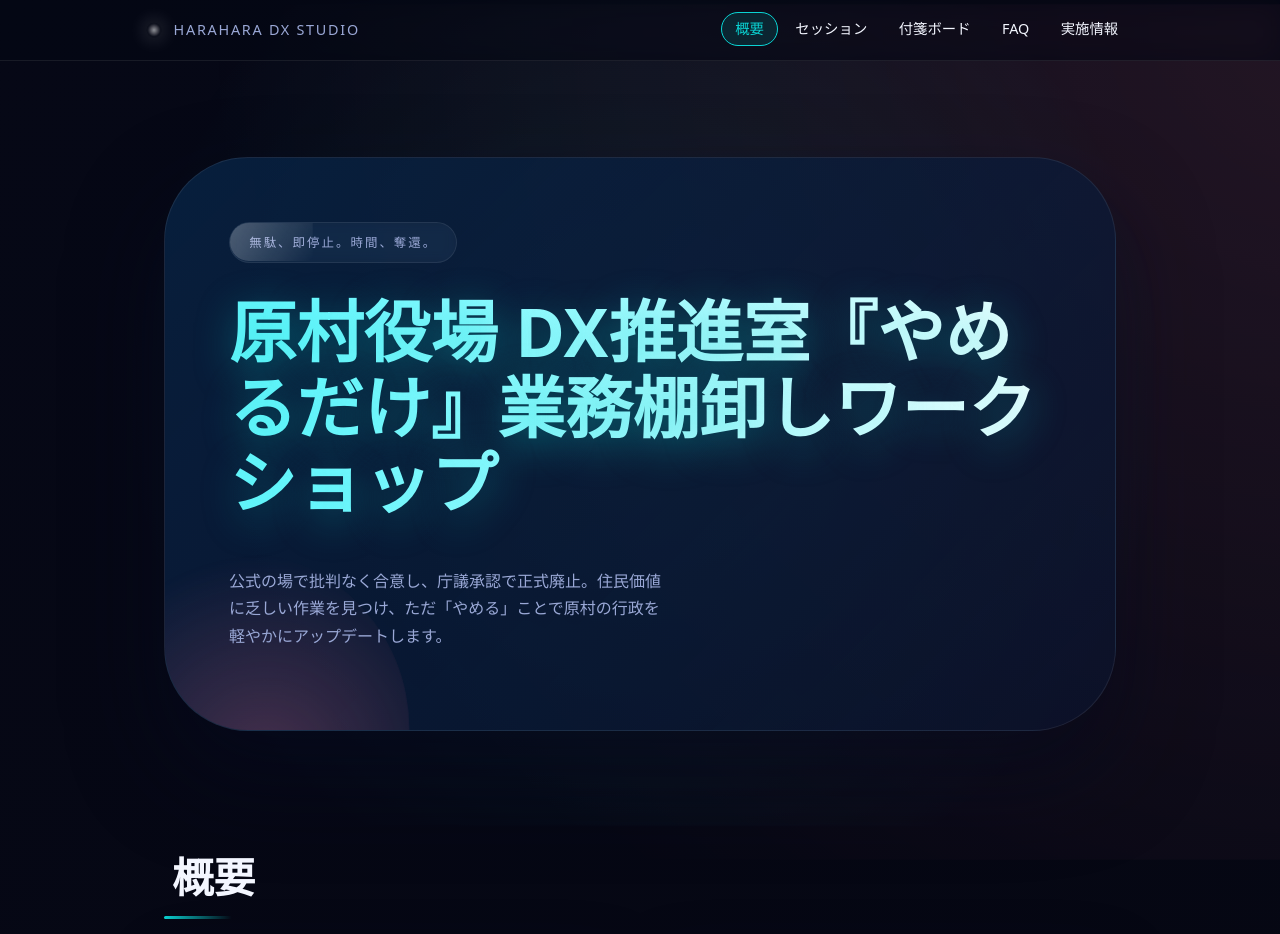
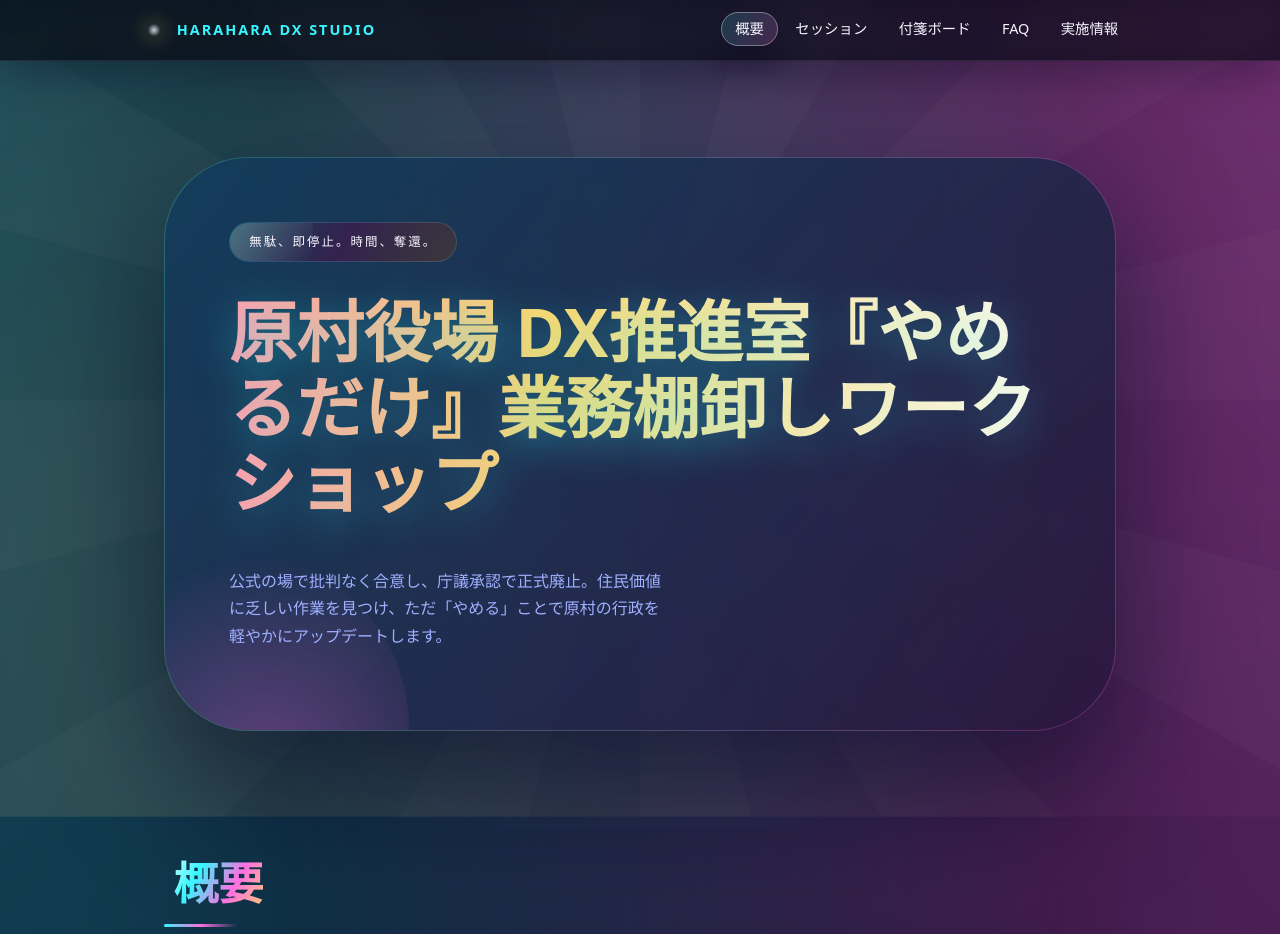
Before and after one commit to genki-yo/test, a plain HTML site: page index.html in a window 1280 px wide. Shown: the top 934 px of the page. Drawn offline with Linux system fonts and the light colour scheme; animation ran at ten frames a second.

Commit message:
Make landing page styling more pop

```diff
--- a/index.html
+++ b/index.html
@@ -7,17 +7,19 @@
   <style>
     :root {
       color-scheme: light;
-      --bg: #060816;
-      --bg-alt: #0f1730;
-      --accent: #0bd3d3;
-      --accent-soft: rgba(11, 211, 211, 0.14);
-      --highlight: #ff7b9c;
-      --text-primary: #f3f6ff;
-      --text-muted: #9aa8d6;
-      --card-bg: rgba(14, 24, 52, 0.72);
-      --card-border: rgba(11, 211, 211, 0.22);
+      --bg: #050014;
+      --bg-alt: #140837;
+      --accent: #35f7ff;
+      --accent-hot: #ff6fe2;
+      --accent-sun: #ffd66b;
+      --accent-soft: rgba(53, 247, 255, 0.16);
+      --highlight: #ffa6f2;
+      --text-primary: #f7f5ff;
+      --text-muted: #9fb0ff;
+      --card-bg: rgba(12, 16, 48, 0.8);
+      --card-border: rgba(53, 247, 255, 0.28);
       --section-gap: clamp(3rem, 6vw, 6rem);
-      --glow: rgba(11, 211, 211, 0.35);
+      --glow: rgba(53, 247, 255, 0.42);
       --hero-radius: clamp(36px, 8vw, 84px);
       font-family: 'BIZ UDGothic', 'Noto Sans JP', 'Hiragino Sans', 'Hiragino Kaku Gothic ProN', 'Yu Gothic', 'YuGothic', 'Meiryo', system-ui, sans-serif;
     }
@@ -28,7 +30,11 @@
 
     body {
       margin: 0;
-      background: linear-gradient(140deg, var(--bg) 0%, #05060f 50%, var(--bg-alt) 100%);
+      background:
+        radial-gradient(140% 120% at 0% 0%, rgba(53, 247, 255, 0.28), transparent 60%),
+        radial-gradient(120% 120% at 100% 0%, rgba(255, 111, 226, 0.32), transparent 65%),
+        radial-gradient(120% 120% at 100% 100%, rgba(255, 214, 107, 0.24), transparent 68%),
+        linear-gradient(135deg, var(--bg) 0%, #07022a 45%, var(--bg-alt) 100%);
       color: var(--text-primary);
       min-height: 100vh;
       line-height: 1.7;
@@ -43,8 +49,8 @@
       content: "";
       position: fixed;
       inset: 0;
-      background: radial-gradient(circle at center, rgba(11, 211, 211, 0.16), transparent 65%);
-      opacity: 0.6;
+      background: radial-gradient(circle at center, rgba(53, 247, 255, 0.18), transparent 65%);
+      opacity: 0.65;
       pointer-events: none;
       animation: panGradient 28s ease-in-out infinite;
       mix-blend-mode: screen;
@@ -52,8 +58,11 @@
     }
 
     body::after {
-      background: radial-gradient(circle at top right, rgba(255, 123, 156, 0.2), transparent 70%);
-      animation-direction: reverse;
+      background:
+        radial-gradient(circle at top right, rgba(255, 111, 226, 0.26), transparent 70%),
+        radial-gradient(circle at 20% 80%, rgba(255, 214, 107, 0.22), transparent 75%),
+        repeating-conic-gradient(from 45deg, rgba(255, 255, 255, 0.04) 0deg 15deg, transparent 15deg 30deg);
+      animation: twinkle 24s ease-in-out infinite;
     }
 
     header {
@@ -61,9 +70,10 @@
       top: 0;
       z-index: 30;
       backdrop-filter: blur(14px);
-      background: rgba(5, 7, 20, 0.72);
+      background: rgba(7, 3, 30, 0.78);
       border-bottom: 1px solid rgba(255, 255, 255, 0.08);
-      transition: background 0.4s ease;
+      transition: background 0.4s ease, box-shadow 0.4s ease;
+      box-shadow: 0 12px 40px rgba(8, 6, 30, 0.35);
     }
 
     header::after {
@@ -73,7 +83,7 @@
       bottom: 0;
       height: 2px;
       width: var(--scroll-progress, 0%);
-      background: linear-gradient(90deg, rgba(11, 211, 211, 0.5), rgba(255, 123, 156, 0.6));
+      background: linear-gradient(90deg, rgba(53, 247, 255, 0.6), rgba(255, 111, 226, 0.7), rgba(255, 214, 107, 0.6));
       transition: width 0.2s ease;
     }
 
@@ -89,11 +99,12 @@
     }
 
     .nav span {
-      letter-spacing: 0.12em;
+      letter-spacing: 0.14em;
       text-transform: uppercase;
-      color: var(--text-muted);
+      color: var(--accent);
       position: relative;
-      padding-left: 1.6rem;
+      padding-left: 1.8rem;
+      font-weight: 600;
     }
 
     .nav span::before {
@@ -105,8 +116,8 @@
       left: 0;
       top: 50%;
       transform: translateY(-50%);
-      background: radial-gradient(circle, rgba(255, 255, 255, 0.6), transparent 70%);
-      box-shadow: 0 0 18px rgba(255, 255, 255, 0.4);
+      background: radial-gradient(circle, rgba(255, 255, 255, 0.85), transparent 70%);
+      box-shadow: 0 0 18px rgba(255, 214, 107, 0.55);
       animation: pulse 3s ease-in-out infinite;
     }
 
@@ -123,10 +134,11 @@
     .nav a:hover,
     .nav a:focus-visible,
     .nav a.active {
-      border-color: var(--accent);
-      background: rgba(11, 211, 211, 0.12);
-      color: var(--accent);
-      transform: translateY(-2px);
+      border-color: rgba(255, 255, 255, 0.35);
+      background: linear-gradient(120deg, rgba(53, 247, 255, 0.16), rgba(255, 111, 226, 0.18));
+      color: var(--text-primary);
+      transform: translateY(-2px) scale(1.02);
+      box-shadow: 0 18px 30px rgba(8, 6, 30, 0.45);
     }
 
     main {
@@ -142,9 +154,11 @@
       margin-top: clamp(1rem, 4vh, 3rem);
       padding: clamp(2.4rem, 6vw, 4rem);
       border-radius: var(--hero-radius);
-      background: linear-gradient(135deg, rgba(8, 35, 68, 0.85), rgba(12, 20, 48, 0.65));
-      border: 1px solid rgba(255, 255, 255, 0.08);
-      box-shadow: 0 45px 90px rgba(5, 10, 30, 0.52);
+      background:
+        linear-gradient(135deg, rgba(53, 247, 255, 0.18), rgba(255, 111, 226, 0.12)) border-box,
+        linear-gradient(120deg, rgba(11, 17, 54, 0.92), rgba(8, 9, 35, 0.88)) padding-box;
+      border: 1px solid transparent;
+      box-shadow: 0 55px 120px rgba(5, 10, 40, 0.6);
       position: relative;
       overflow: hidden;
       isolation: isolate;
@@ -164,7 +178,7 @@
     .hero::before {
       width: clamp(160px, 40vw, 320px);
       height: clamp(160px, 40vw, 320px);
-      background: radial-gradient(circle at 30% 30%, rgba(11, 211, 211, 0.5), transparent 70%);
+      background: radial-gradient(circle at 30% 30%, rgba(53, 247, 255, 0.55), transparent 70%);
       top: -18%;
       right: -5%;
     }
@@ -172,7 +186,7 @@
     .hero::after {
       width: clamp(200px, 50vw, 360px);
       height: clamp(200px, 50vw, 360px);
-      background: radial-gradient(circle at 60% 60%, rgba(255, 123, 156, 0.4), transparent 70%);
+      background: radial-gradient(circle at 60% 60%, rgba(255, 111, 226, 0.45), transparent 70%);
       bottom: -30%;
       left: -12%;
       animation-direction: reverse;
@@ -182,12 +196,12 @@
       font-size: clamp(2.6rem, 6vw, 4.2rem);
       line-height: 1.12;
       margin: 0;
-      background: linear-gradient(90deg, #fff, var(--accent), #6ef9ff, #fff);
+      background: linear-gradient(90deg, #ffffff, var(--accent), var(--accent-hot), var(--accent-sun), #ffffff);
       background-clip: text;
       -webkit-background-clip: text;
       color: transparent;
-      text-shadow: 0 10px 40px rgba(11, 211, 211, 0.38);
-      background-size: 300%;
+      text-shadow: 0 10px 40px rgba(53, 247, 255, 0.35);
+      background-size: 280%;
       animation: shimmer 12s ease-in-out infinite;
     }
 
@@ -202,14 +216,16 @@
       gap: 0.8rem;
       padding: 0.55rem 1.2rem;
       border-radius: 999px;
-      background: rgba(255, 255, 255, 0.04);
-      border: 1px solid rgba(255, 255, 255, 0.08);
+      background:
+        linear-gradient(120deg, rgba(53, 247, 255, 0.22), rgba(255, 111, 226, 0.18), rgba(255, 214, 107, 0.2)) border-box,
+        linear-gradient(120deg, rgba(4, 8, 32, 0.82), rgba(6, 8, 40, 0.82)) padding-box;
+      border: 1px solid transparent;
       width: fit-content;
       backdrop-filter: blur(6px);
       letter-spacing: 0.16em;
       font-size: 0.78rem;
       text-transform: uppercase;
-      color: var(--text-muted);
+      color: var(--text-primary);
       position: relative;
       overflow: hidden;
     }
@@ -233,8 +249,8 @@
       position: absolute;
       inset: auto 10% -2rem 10%;
       height: 1px;
-      background: linear-gradient(90deg, transparent, rgba(11, 211, 211, 0.2), transparent);
-      opacity: 0.4;
+      background: linear-gradient(90deg, transparent, rgba(255, 255, 255, 0.18), transparent);
+      opacity: 0.35;
     }
 
     section.hero::before {
@@ -243,10 +259,15 @@
 
     section h2 {
       margin-bottom: 1.5rem;
-      font-size: clamp(1.8rem, 4vw, 2.6rem);
+      font-size: clamp(1.9rem, 4vw, 2.8rem);
       position: relative;
       display: inline-block;
-      padding-left: clamp(0rem, 2vw, 0.5rem);
+      padding-left: clamp(0rem, 2vw, 0.6rem);
+      color: var(--text-primary);
+      background: linear-gradient(120deg, #ffffff 0%, var(--accent) 35%, var(--accent-hot) 65%, var(--accent-sun) 100%);
+      background-clip: text;
+      -webkit-background-clip: text;
+      color: transparent;
     }
 
     section h2::after {
@@ -257,7 +278,7 @@
       width: 75%;
       height: 3px;
       border-radius: 999px;
-      background: linear-gradient(90deg, var(--accent), transparent);
+      background: linear-gradient(90deg, var(--accent), var(--accent-hot), transparent);
     }
 
     .grid {
@@ -271,8 +292,10 @@
     }
 
     .card {
-      background: var(--card-bg);
-      border: 1px solid var(--card-border);
+      background:
+        linear-gradient(155deg, rgba(16, 22, 64, 0.94), rgba(7, 9, 32, 0.9)) padding-box,
+        linear-gradient(135deg, rgba(53, 247, 255, 0.35), rgba(255, 111, 226, 0.3), rgba(255, 214, 107, 0.28)) border-box;
+      border: 1px solid transparent;
       border-radius: 24px;
       padding: clamp(1.6rem, 3vw, 2.2rem);
       box-shadow: 0 28px 60px rgba(3, 9, 28, 0.45);
@@ -286,8 +309,8 @@
       content: "";
       position: absolute;
       inset: 0;
-      background: radial-gradient(circle at top right, rgba(255, 255, 255, 0.08), transparent 55%);
-      opacity: 0.8;
+      background: radial-gradient(circle at top right, rgba(255, 255, 255, 0.12), transparent 55%);
+      opacity: 0.75;
       z-index: -1;
       transition: opacity 0.4s ease;
     }
@@ -304,9 +327,9 @@
 
     .card:hover,
     .card:focus-within {
-      transform: translateY(-8px);
-      border-color: rgba(11, 211, 211, 0.4);
-      box-shadow: 0 35px 80px rgba(4, 16, 45, 0.6);
+      transform: translateY(-10px);
+      border-color: transparent;
+      box-shadow: 0 38px 90px rgba(6, 16, 54, 0.68);
     }
 
     .card:hover::before,
@@ -339,11 +362,14 @@
     .pill {
       padding: 0.45rem 0.9rem;
       border-radius: 999px;
-      border: 1px solid rgba(255, 255, 255, 0.16);
-      background: rgba(255, 255, 255, 0.06);
+      border: 1px solid transparent;
+      background:
+        linear-gradient(120deg, rgba(53, 247, 255, 0.22), rgba(255, 111, 226, 0.22), rgba(255, 214, 107, 0.22)) border-box,
+        linear-gradient(140deg, rgba(6, 10, 38, 0.9), rgba(10, 12, 40, 0.9)) padding-box;
       font-size: 0.82rem;
       color: var(--text-primary);
       letter-spacing: 0.06em;
+      text-shadow: 0 2px 12px rgba(7, 10, 40, 0.6);
     }
 
     .timeline {
@@ -375,8 +401,8 @@
       width: 14px;
       height: 14px;
       border-radius: 50%;
-      background: var(--accent);
-      box-shadow: 0 0 0 6px rgba(11, 211, 211, 0.15);
+      background: linear-gradient(135deg, var(--accent), var(--accent-hot));
+      box-shadow: 0 0 0 6px rgba(53, 247, 255, 0.18);
     }
 
     .timeline-item {
@@ -385,8 +411,10 @@
     }
 
     .highlight-card {
-      border: 1px solid rgba(255, 123, 156, 0.3);
-      background: linear-gradient(140deg, rgba(255, 123, 156, 0.15), rgba(11, 211, 211, 0.08));
+      background:
+        linear-gradient(150deg, rgba(255, 111, 226, 0.28), rgba(53, 247, 255, 0.18)) padding-box,
+        linear-gradient(120deg, rgba(255, 214, 107, 0.5), rgba(255, 111, 226, 0.5)) border-box;
+      border: 1px solid transparent;
     }
 
     .highlight-card::before {
@@ -403,18 +431,22 @@
       display: inline-flex;
       align-items: center;
       gap: 0.5rem;
-      background: rgba(11, 211, 211, 0.16);
-      color: var(--accent);
+      background:
+        linear-gradient(120deg, rgba(53, 247, 255, 0.2), rgba(255, 111, 226, 0.22)) border-box,
+        linear-gradient(120deg, rgba(4, 6, 28, 0.85), rgba(8, 9, 36, 0.85)) padding-box;
+      color: var(--text-primary);
       border-radius: 999px;
       padding: 0.4rem 0.9rem;
       font-size: 0.78rem;
       letter-spacing: 0.06em;
       text-transform: uppercase;
+      border: 1px solid transparent;
+      box-shadow: 0 15px 35px rgba(8, 6, 30, 0.4);
     }
 
     .faq dt {
       font-weight: 600;
-      color: var(--accent);
+      color: var(--accent-hot);
       margin-top: 1rem;
     }
 
@@ -499,12 +531,34 @@
         opacity: 0.45;
       }
       50% {
-        transform: translate3d(6%, 3%, 0) scale(1.1);
-        opacity: 0.7;
+        transform: translate3d(6%, 3%, 0) scale(1.12);
+        opacity: 0.75;
       }
       100% {
         transform: translate3d(-4%, 5%, 0) scale(1.04);
-        opacity: 0.5;
+        opacity: 0.55;
+      }
+    }
+
+    @keyframes twinkle {
+      0%,
+      100% {
+        opacity: 0.45;
+        transform: scale(1);
+      }
+      40% {
+        opacity: 0.65;
+        transform: scale(1.05);
+      }
+      70% {
+        opacity: 0.75;
+        transform: scale(1.02) translate3d(-2%, 1%, 0);
+      }
+    }
+
+    @supports not ((background-clip: text) or (-webkit-background-clip: text)) {
+      section h2 {
+        color: var(--text-primary);
       }
     }
 
```
